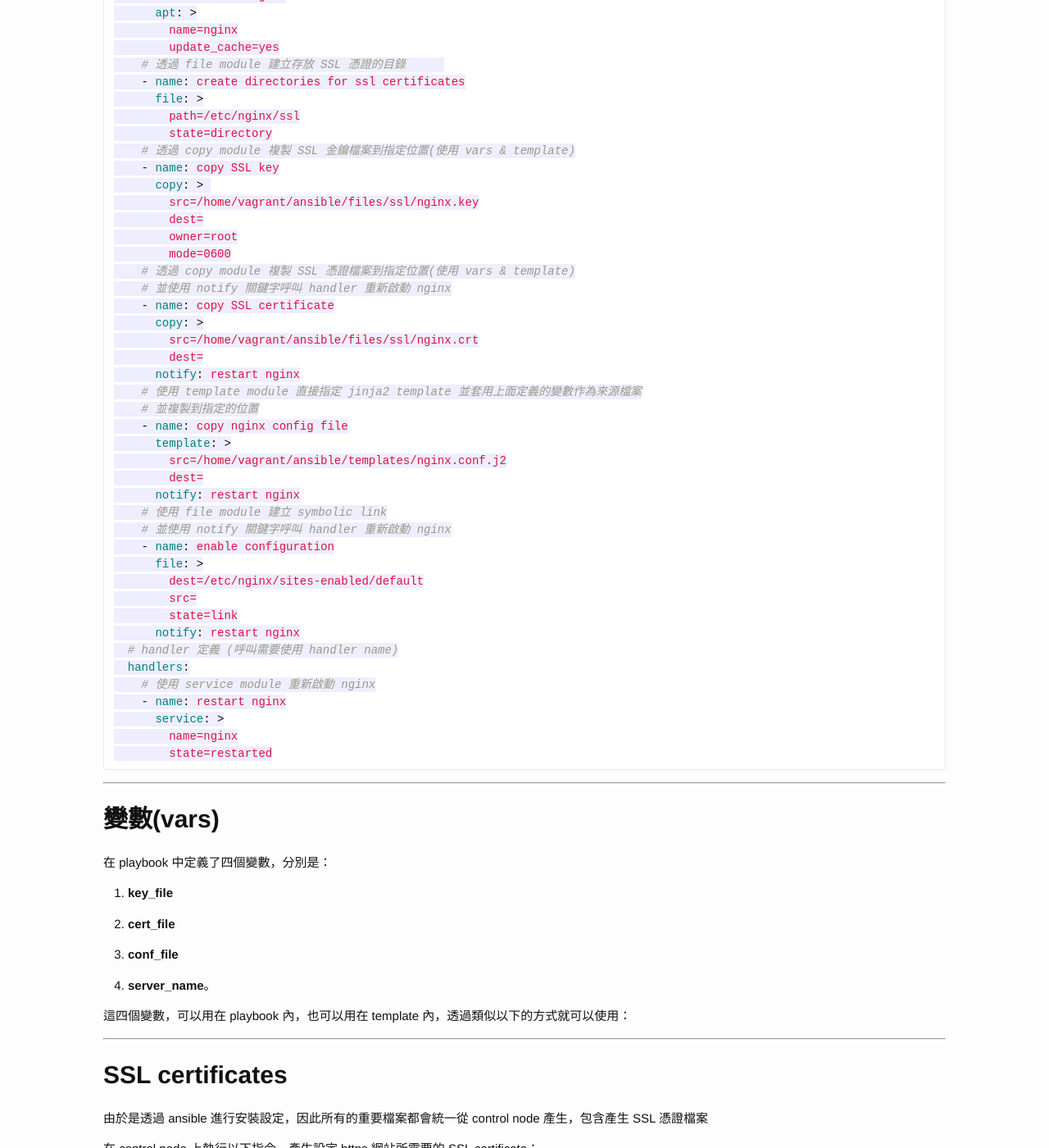
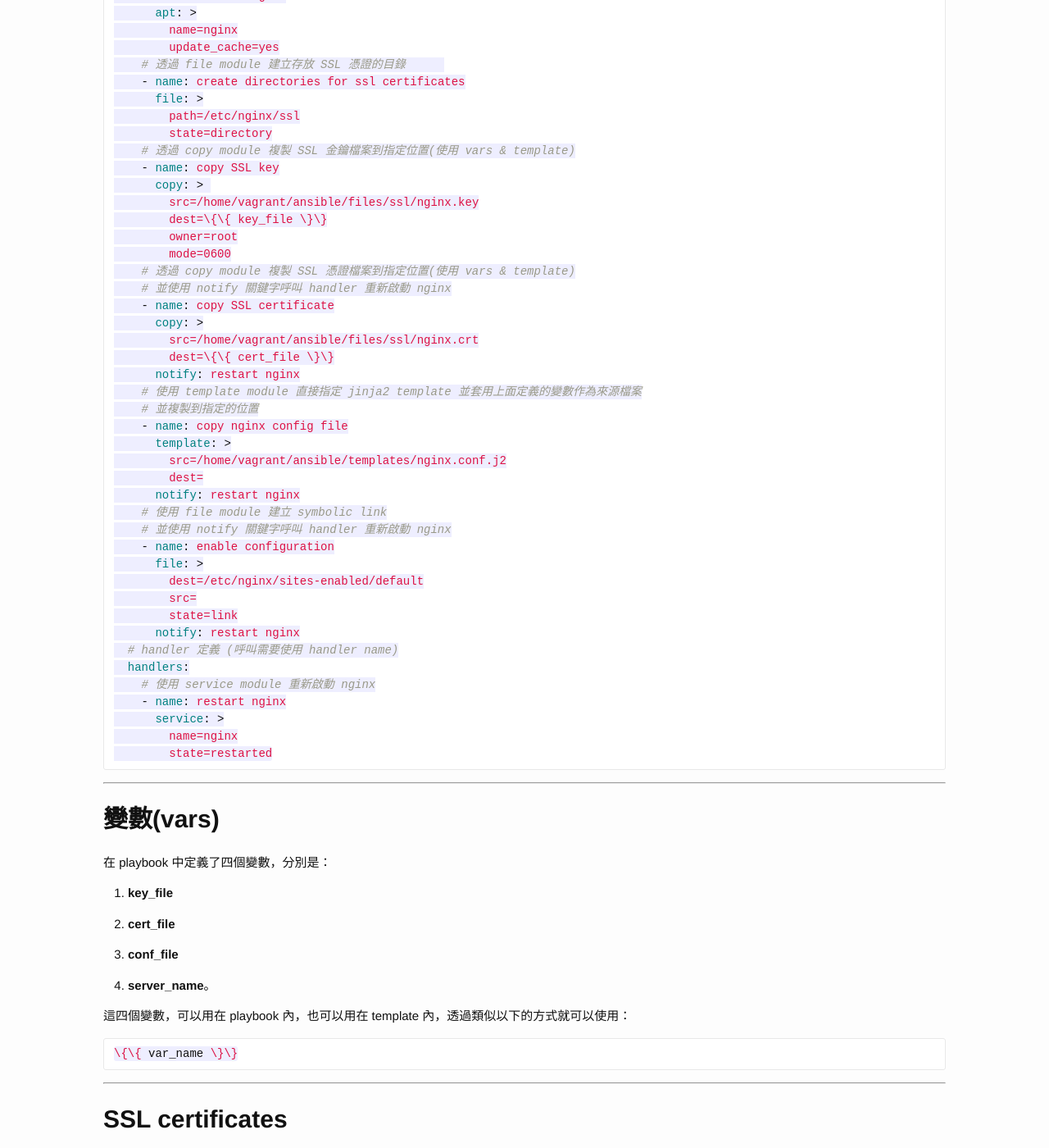
Before and after one commit to casper2048/godleon.github.io, a Jekyll site: the page built from _posts/2015-03-26-ansible-playbooks-tutorial-2.md, in a window 1280 px wide and 1400 px high, scrolled down 703 px. Shown: the whole window at 82% size. Built offline with Jekyll 4.4.1, drawn with Linux system fonts in a browser that asks for light colours; Markdown is read by kramdown in place of the engine named in the settings; comment, search, counter and statistics services are not loaded.

Commit message:
Ansible playbooks tutorial 2 - var / handler / template

````diff
--- a/_posts/2015-03-26-ansible-playbooks-tutorial-2.md
+++ b/_posts/2015-03-26-ansible-playbooks-tutorial-2.md
@@ -42,7 +42,7 @@ Playbook
     - name: copy SSL key
       copy: >
         src=/home/vagrant/ansible/files/ssl/nginx.key
-        dest={{ key_file }}
+        dest=\{\{ key_file \}\}
         owner=root
         mode=0600
     # 透過 copy module 複製 SSL 憑證檔案到指定位置(使用 vars & template)
@@ -50,7 +50,7 @@ Playbook
     - name: copy SSL certificate
       copy: >
         src=/home/vagrant/ansible/files/ssl/nginx.crt
-        dest={{ cert_file }}
+        dest=\{\{ cert_file \}\}
       notify: restart nginx
     # 使用 template module 直接指定 jinja2 template 並套用上面定義的變數作為來源檔案
     # 並複製到指定的位置
@@ -93,7 +93,9 @@ Playbook
 
 這四個變數，可以用在 playbook 內，也可以用在 template 內，透過類似以下的方式就可以使用：
 
->> {{ var_name }}
+``` bash
+\{\{ var_name \}\}
+```
 
 -------------------------------------------
 
````
